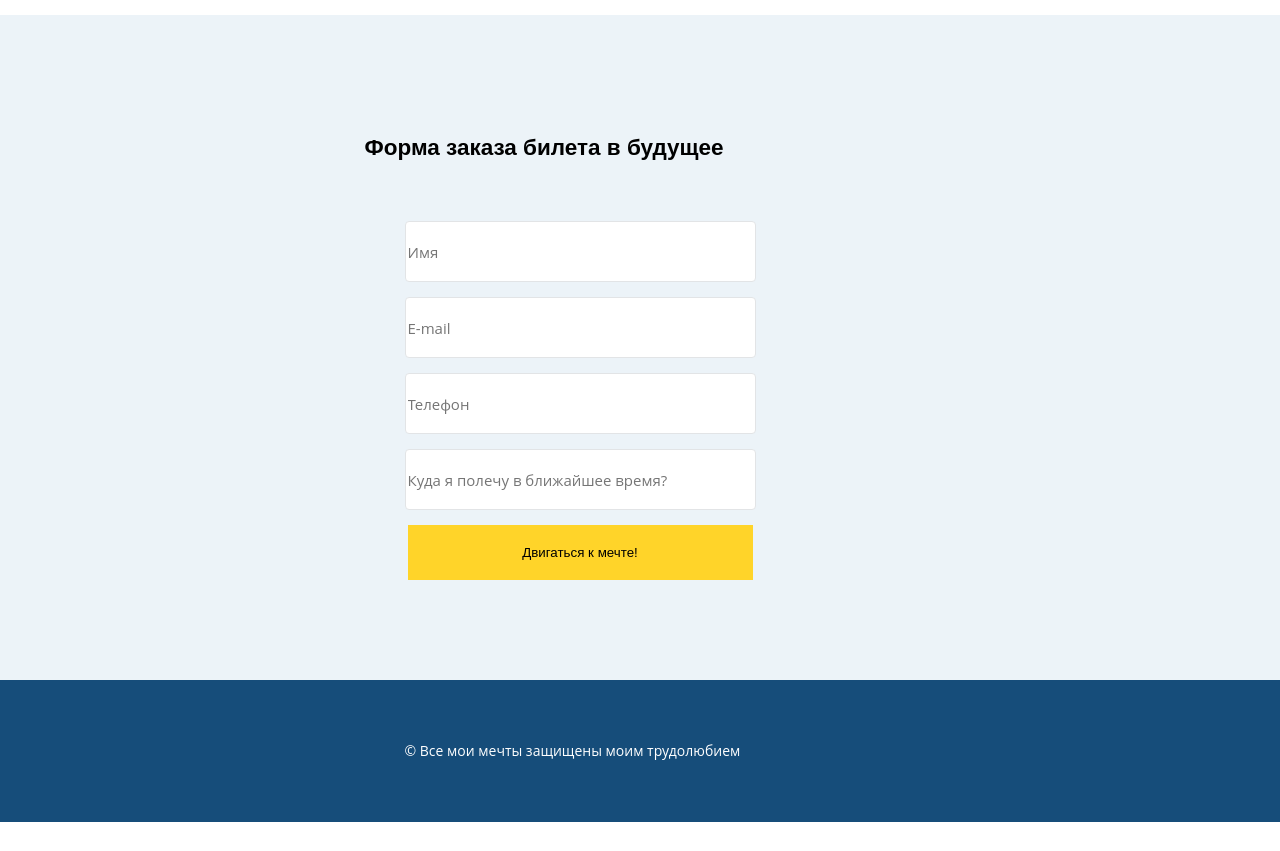
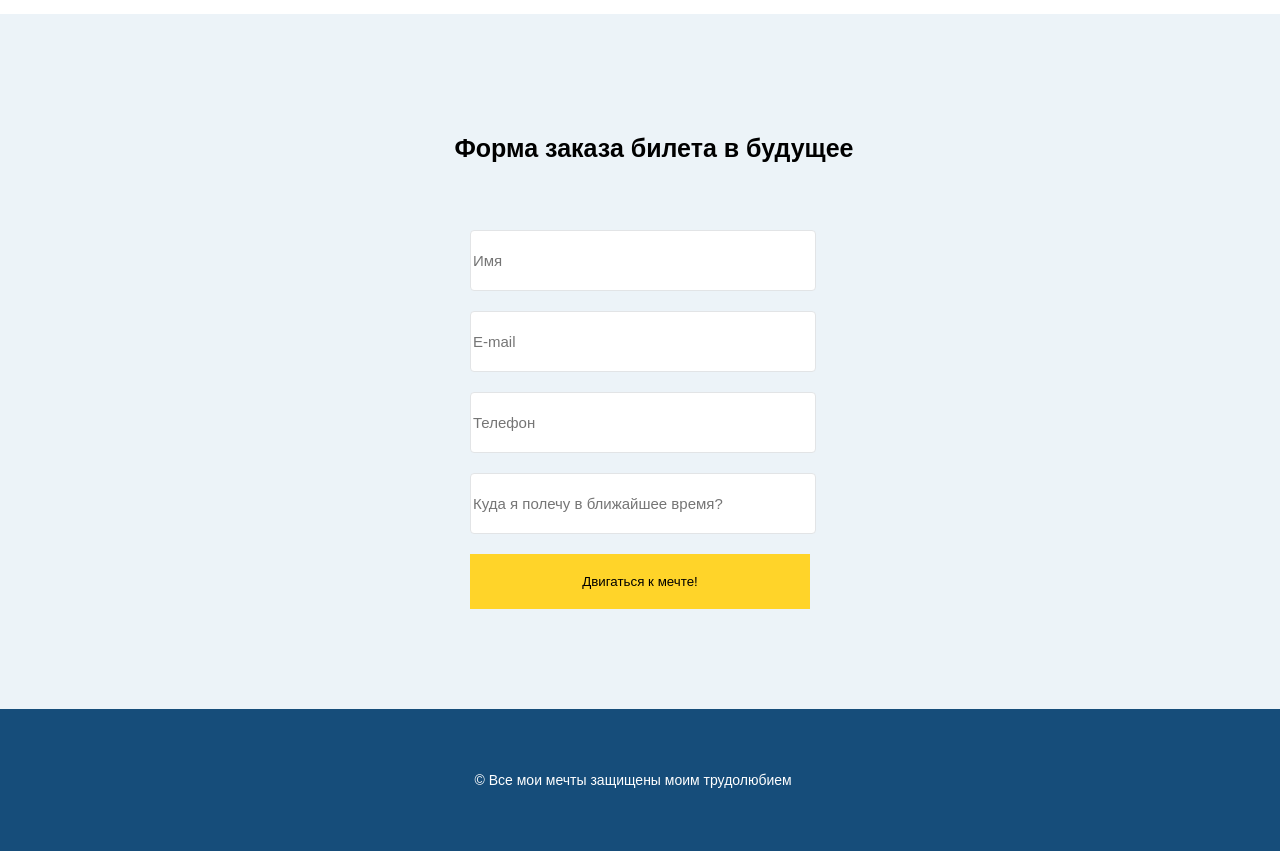
Before and after one commit to sliden-sl/sliden-sl.github.io, a plain HTML site: page Homework/index.html in a window 1280 px wide. Shown: the part 1520-2371 px from the top of the page. Before the commit the page ends 2342 px from the top, so only its background shows below. Drawn offline with Linux system fonts and the light colour scheme.

Commit message:
Add files via upload

```diff
--- a/Homework/css/main.css
+++ b/Homework/css/main.css
@@ -1,5 +1,5 @@
 body {
-	font-family: 'Open Sans', sans-serif;
+	font-family: 'Ubuntu', sans-serif;
 	color: black ;
 	font-size: 15px ;
 	padding: 0;
@@ -8,17 +8,25 @@ body {
 
 div, p, input, button, form, span, a, ul, li, {
 	box-sizing: border-box;
+	font-family: 'Ubuntu', sans-serif;
+	font-weight: 400;
 }
 
-h1, h2, h3, h4, h5, h6, a {
+h1, h2, h3, h4, h5, h6, a, span {
 	margin: 0px;
-	font-family: 'Montserrat', sans-serif;
-	font-weight: 900;
+	font-family: 'Ubuntu', sans-serif;
+	font-weight: 700;
+}
+
+span {
+	font-size: 50px;
 }
 
 p {
 	line-height: 1.6em;
 }
+
+
 
 .container {
 	width: 1171px;
@@ -45,8 +53,13 @@ p {
 }
 
 .offer {
-	margin-top: 176px;
-	width: 490px;
+	align-items: center;
+	margin-top: 150px;
+}
+
+.title {
+	font-size: 36px;
+	width: 500px;
 }
 
 .intro {
@@ -56,7 +69,7 @@ p {
 }
 
 .btn {
-	font-family: 'Montserrat', sans-serif;
+	font-family: 'Ubuntu', sans-serif;
 	background: #ffd429;
 	color: black ;
 	border-radius: 0px;
@@ -100,10 +113,12 @@ p {
 
 .skill-title {
 	font-size: 20px;
+	margin-left: 40px;
 }
 
 .skill-text {
 	margin-top: 10px;
+	text-align: center;
 }
 
 .skill-travel {
@@ -125,25 +140,29 @@ p {
 	width: 345px;
 	border: 1px solid #e2e4e6;
 	font-size: 15px;
-	font-family: 'Open Sans', sans-serif;
+	font-family: 'Ubuntu', sans-serif;
 	border-radius: 4px;
 	height: 57px;
+	width: 100%;
+	margin-bottom: 20px;
 }
 
 .section-titles{
-	margin-bottom: 60px;
-	margin-left: 310px;
+	font-size: 25px;
+	margin-left: 400px;
+	margin-bottom: 67px;
 }
 .form {
-	margin-left: 310px;
+	width: 340px;
+	margin: 0 auto;
+	max-width: 340px;
 }
 
 .btn-form {
 	width: 345px;
 	border: 0px;
 	cursor: pointer;
-	display: block;
-	margin-left: 43px;
+	width: 100%;
 
 }
 
@@ -156,5 +175,5 @@ p {
 	color: #ffff;
 	font-size: 14px;
 	margin: 0px;
-	margin-left: 350px;
+	margin-left: 420px;
 }
--- a/Homework/index.html
+++ b/Homework/index.html
@@ -13,7 +13,7 @@
 	 		<div class="wrapper">
 	 		<div class="offer">
 	 			<h1 class="title">
-	 				С помощью верстки я создам ту жизнь, о которой мечтаю!
+	 				С помощью верстки я создам ту жизнь, о которой <span>мечтаю!</span>
 	 			</h1>
 	 			<p class="intro">
 	 				Мои стремления + настойчивость позволять мне достичь чего угодно. Я не верю в это. Я это на 100%. Меня не остановить!
@@ -61,18 +61,10 @@
 		<div class="container">
 			<h2 class="section-titles">Форма заказа билета в будущее</h2>
 			<form action="#" class="form">
-				<ul>
 				<input type="text" name="Имя" id="Name" class="input" placeholder="Имя" required>
-				</ul>
-                <ul>
 				<input type="email" name="email" class="input" placeholder="E-mail" required>
-				</ul>
-				<ul>
 				<input type="tell" name="Phone" class="input" placeholder="Телефон" required>
-				</ul>
-				<ul>
 				<input type="text" name="" class="input" placeholder="Куда я полечу в ближайшее время?" required>
-				</ul>
 				<button type="submit" class=" btn btn-form">Двигаться к мечте!</button>
 			</form>
 		</div>
```
